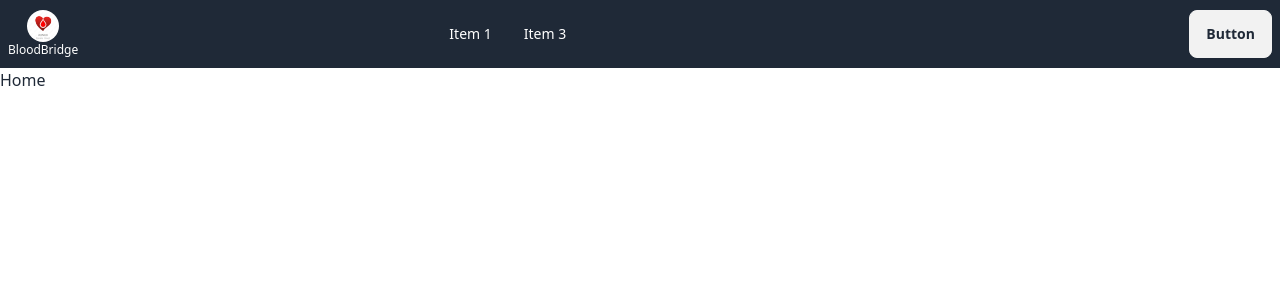
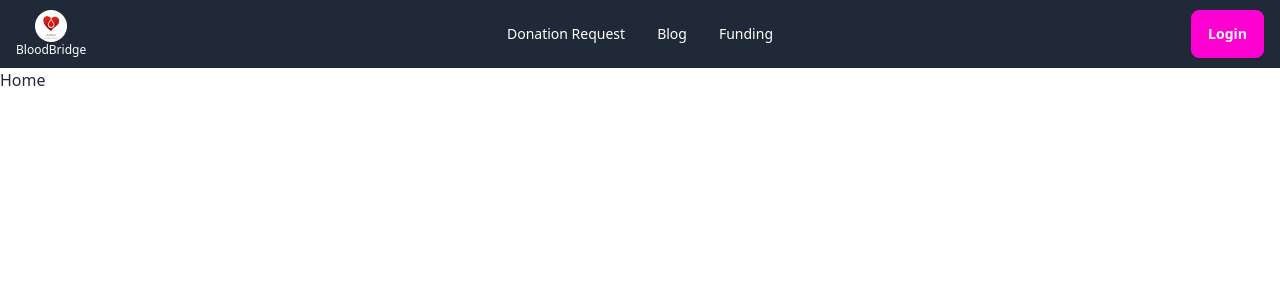
Before and after one commit to ahsan200t/Blood-Donation-A12, a React (Vite) app: page / in a window 1280 px wide. Shown: the top 300 px of the page. Built offline with nearby package versions, Linux system fonts and the light colour scheme.

Commit message:
Navbar Complete

```diff
--- a/package.json
+++ b/package.json
@@ -16,6 +16,7 @@
     "match-sorter": "^6.3.4",
     "react": "^18.2.0",
     "react-dom": "^18.2.0",
+    "react-icons": "^5.2.1",
     "react-router-dom": "^6.23.1",
     "sort-by": "^1.2.0"
   },
--- /dev/null
+++ b/src/Pages/Blog/Blog.jsx
@@ -0,0 +1,9 @@
+const Blog = () => {
+    return (
+        <div>
+            <h1>Blog Page</h1>
+        </div>
+    );
+};
+
+export default Blog;
--- /dev/null
+++ b/src/Pages/Funding/Funding.jsx
@@ -0,0 +1,10 @@
+
+const Funding = () => {
+    return (
+        <div>
+            <h1>Funding Page</h1>
+        </div>
+    );
+};
+
+export default Funding;
--- /dev/null
+++ b/src/Pages/Login/Login.jsx
@@ -0,0 +1,10 @@
+
+const Login = () => {
+    return (
+        <div>
+            <h1>Login Page</h1>
+        </div>
+    );
+};
+
+export default Login;
--- a/src/components/Navbar/Navbar.jsx
+++ b/src/components/Navbar/Navbar.jsx
@@ -1,18 +1,23 @@
-import navLogo from '../../assets/blood.jpg'
+import { Link, NavLink } from "react-router-dom";
+import navLogo from "../../assets/blood.jpg";
 const Navbar = () => {
+  const { user } = false;
   const navLinks = (
     <>
       <li>
-        <a>Item 1</a>
+        <NavLink to="/donation-request">Donation Request</NavLink>
       </li>
       <li>
-        <a>Item 3</a>
+        <NavLink to="/blog">Blog</NavLink>
+      </li>
+      <li>
+        <NavLink to="/funding">Funding</NavLink>
       </li>
     </>
   );
   return (
     <div>
-      <div className="navbar bg-gray-800 text-white">
+      <div className="navbar bg-gray-800 text-white px-4">
         <div className="navbar-start">
           <div className="dropdown">
             <div tabIndex={0} role="button" className="btn btn-ghost lg:hidden">
@@ -35,24 +40,56 @@ const Navbar = () => {
               tabIndex={0}
               className="menu menu-sm dropdown-content mt-3 z-[1] p-2 shadow bg-base-100 rounded-box w-52 text-black"
             >
-                {navLinks}
+              {navLinks}
             </ul>
           </div>
-          <div className="flex flex-col flex-shrink-0 items-center">
+          <Link to="/">
+            <div className="flex flex-col flex-shrink-0 items-center">
+              <img className="h-8 w-auto rounded-full" src={navLogo} />
+              <h6 className="text-xs">BloodBridge</h6>
+            </div>
+          </Link>
+        </div>
+        <div className="navbar-center hidden lg:flex">
+          <ul className="menu menu-horizontal px-1">{navLinks}</ul>
+        </div>
+        <div className="navbar-end items-center">
+          {user ? (
+            <>
+              <div className="dropdown dropdown-end">
+                <label
+                  tabIndex={0}
+                  role="button"
+                  className="btn btn-ghost btn-circle avatar"
+                >
+                  <div id="loginBtn" className="w-10 rounded-full">
                     <img
-                      className="h-8 w-auto rounded-full"
-                      src={navLogo}
+                      src={
+                        user?.photoURL || "https://i.ibb.co/2ykmyLP/ahsan.jpg"
+                      }
                     />
-                    <h6 className='text-xs'>BloodBridge</h6>
                   </div>
-        </div>
-        <div className="navbar-start hidden lg:flex">
-          <ul className="menu menu-horizontal px-1">
-          {navLinks}
-          </ul>
-        </div>
-        <div className="navbar-end">
-          <a className="btn">Button</a>
+                </label>
+                <ul
+                  tabIndex={0}
+                  className="dropdown-content z-[1] menu p-2 shadow bg-gray-700 text-white rounded-box w-52"
+                >
+                  <li>
+                    <a>Dashboard</a>
+                  </li>
+                  <li>
+                    <a>LogOut</a>
+                  </li>
+                </ul>
+              </div>
+            </>
+          ) : (
+            <>
+              <Link to="/login">
+                <button className="btn btn-secondary">Login</button>
+              </Link>
+            </>
+          )}
         </div>
       </div>
     </div>
--- a/src/layouts/Root.jsx
+++ b/src/layouts/Root.jsx
@@ -3,7 +3,7 @@ import Navbar from "../components/Navbar/Navbar";
 
 const Root = () => {
     return (
-        <div>
+        <div className="container mx-auto">
             <Navbar></Navbar>
             <Outlet></Outlet>
         </div>
```
Also changed, not shown: src/Routes/Routes.jsx (+15 -0 lines), 1 other file (tests, documents, lock files or other folders).
